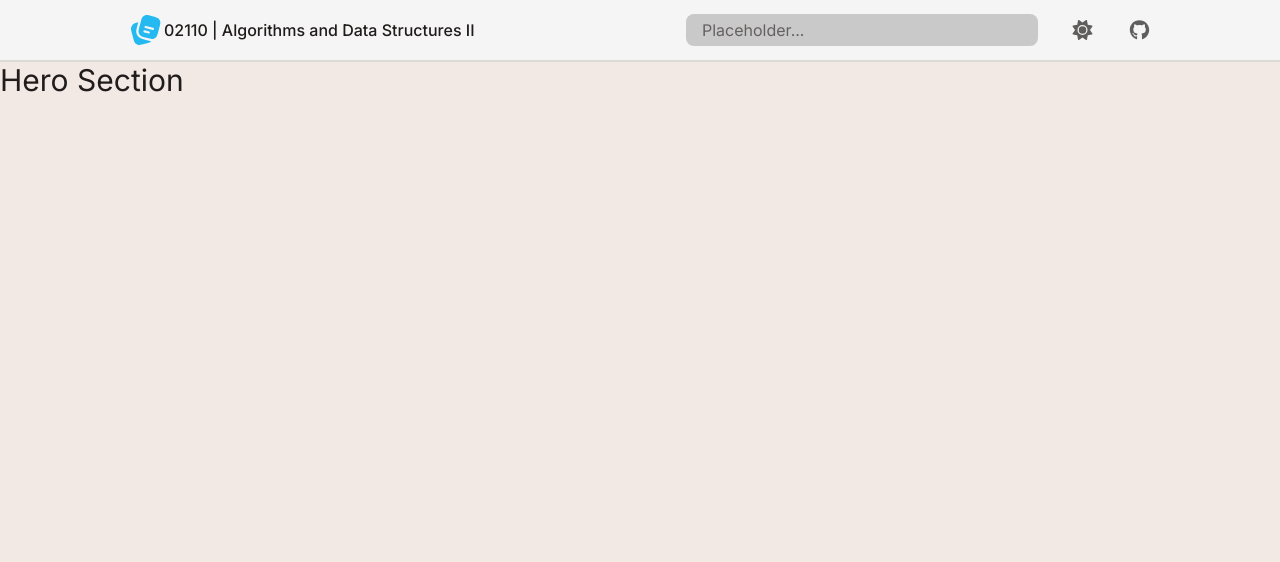
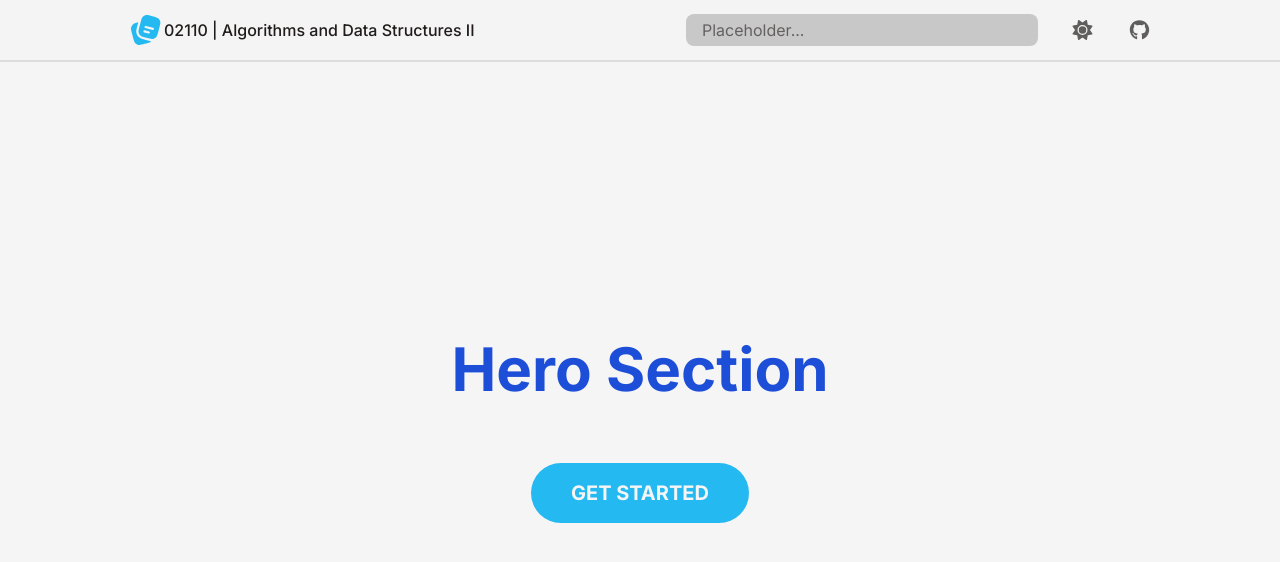
Before and after one commit to Aryan-Mi/algo-curriculum, a Next.js app: page / in a window 1280 px wide. Shown: the top 562 px of the page. Built offline with nearby package versions, Linux system fonts and the light colour scheme.

Commit message:
main element fills the remaining body height

```diff
--- a/src/app/globals.css
+++ b/src/app/globals.css
@@ -33,5 +33,9 @@
 
 body {
   min-height: 100vh;
-  background-color: rgb(248 250 252);
+  display: flex;
+  flex-direction: column;
+  background-color: rgb(var(--color-background));
+  color: rgb(var(--color-text));
+  overflow-y: scroll;
 }
--- a/src/app/layout.tsx
+++ b/src/app/layout.tsx
@@ -22,7 +22,7 @@ interface RootProps {
 export default function RootLayout({ children }: RootProps) {
   return (
     <html suppressHydrationWarning lang="en">
-      <body className={`${inter.className} bg-background text-text`}>
+      <body className={`${inter.className}`}>
         <Providers>
           <Navbar />
           {children}
--- a/src/app/page.tsx
+++ b/src/app/page.tsx
@@ -1,9 +1,12 @@
+import Link from 'next/link'
+
 export default function Home() {
   return (
-    <main className="flex h-[95vh] bg-secondary/40">
-      <section className="h-full w-full text-3xl outline outline-2 outline-lime-500">
-        Hero Section
-      </section>
+    <main className="flex-1 bg-background flex items-center justify-center text-2xl flex-col">
+      <h1 className="text-6xl font-bold text-blue-700">Hero Section</h1>
+      <Link href="/docs" className="bg-accent mt-16 py-4 px-10 rounded-full">
+        <p className="text-background font-bold text-xl">GET STARTED</p>
+      </Link>
     </main>
   )
 }
```
